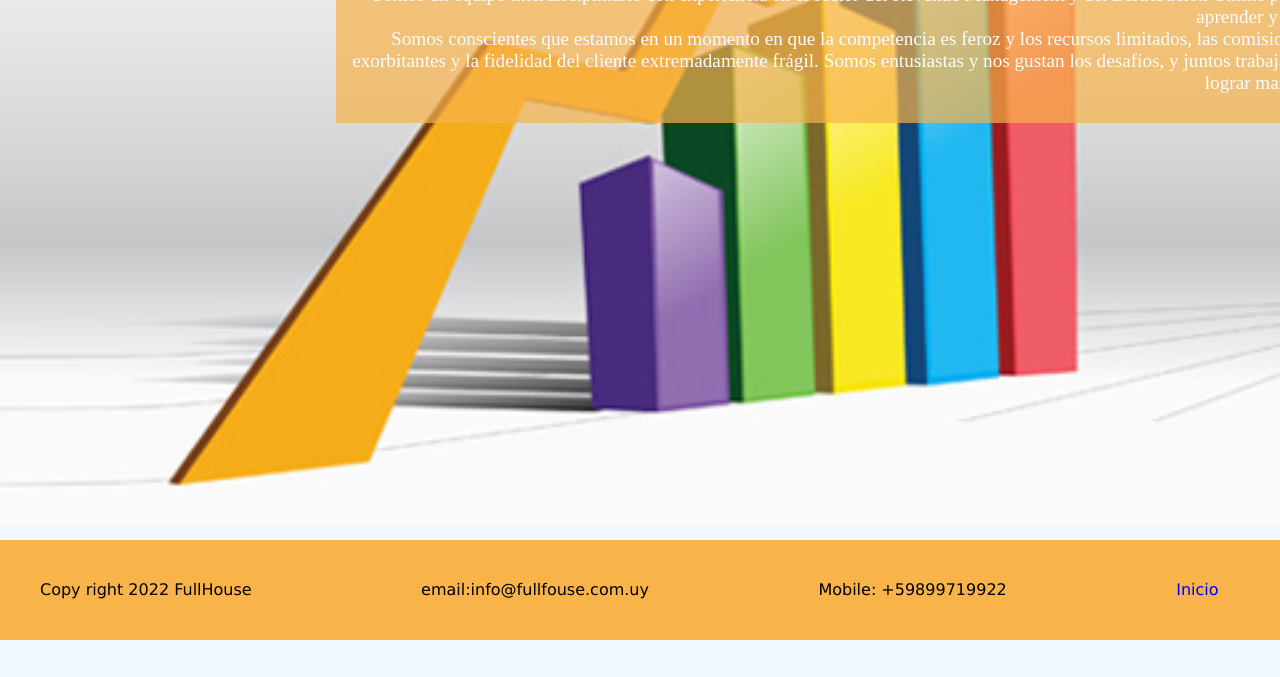
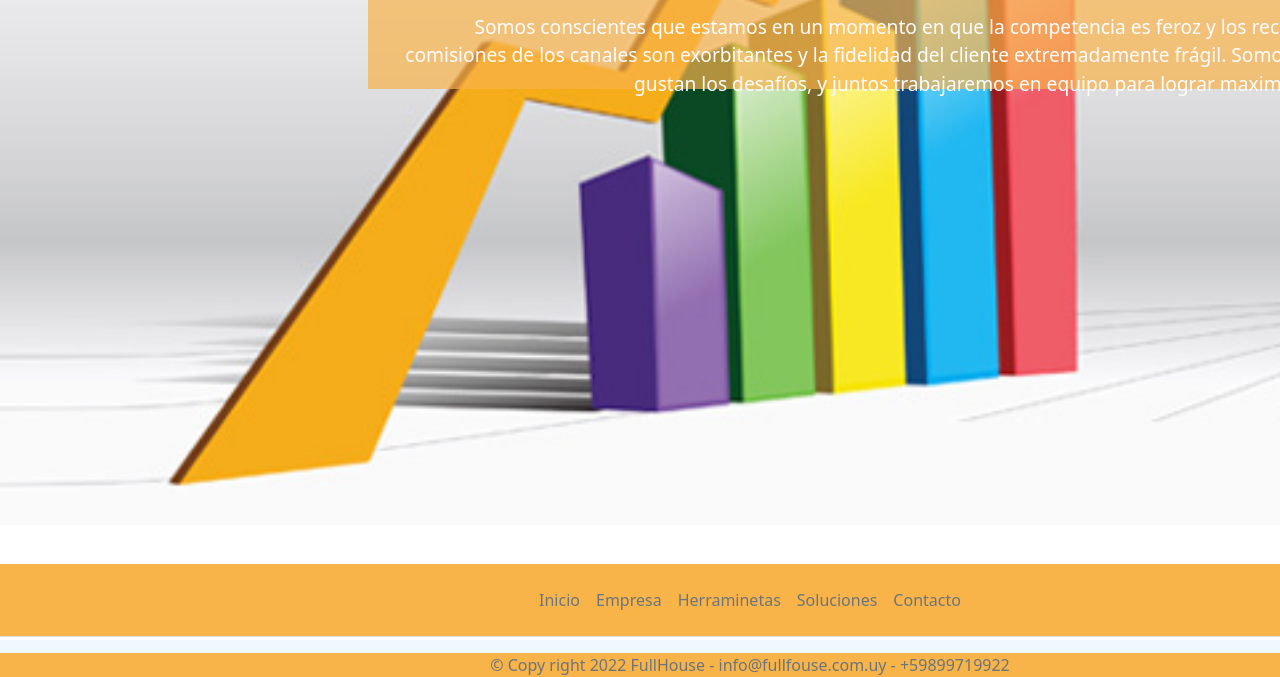
Before and after one commit to PabloMMA/fullhouse, a plain HTML site: page paginas/empresa.html in a window 1280 px wide. Shown: the part 487-1164 px from the top of the page. Before the commit the page ends 1127 px from the top, so only its background shows below. Drawn offline with nearby package versions, Linux system fonts and the light colour scheme.

Commit message:
boostrap

```diff
--- a/css/estilo.css
+++ b/css/estilo.css
@@ -194,6 +194,10 @@ ul{
     color: #fcfcfc;
 }
 
+.colorFooter{
+    background-color: #F8B349;
+}
+
 .pieDePagina{
     margin-bottom: 0%;
     height: 100px;
--- a/paginas/empresa.html
+++ b/paginas/empresa.html
@@ -4,6 +4,7 @@
     <meta charset="UTF-8">
     <meta http-equiv="X-UA-Compatible" content="IE=edge">
     <meta name="viewport" content="width=device-width, initial-scale=1.0">
+    <link href="https://cdn.jsdelivr.net/npm/bootstrap@5.1.3/dist/css/bootstrap.min.css" rel="stylesheet" integrity="sha384-1BmE4kWBq78iYhFldvKuhfTAU6auU8tT94WrHftjDbrCEXSU1oBoqyl2QvZ6jIW3" crossorigin="anonymous">
     <title>Empresa</title>
     <link rel="stylesheet" href="/css/estilo.css">
 </head>
@@ -53,21 +54,17 @@
                     </div>
                 </section>
             </Main>
-            <footer class="pieDePagina">
-                <div class="pie__contenedor">
-                <ul class="pie__lista">
-                    <li class="pie">Copy right 2022 FullHouse</li>
-                    <li class="pie">email:info@fullfouse.com.uy</li>
-                    <li class="pie">Mobile: +59899719922</li>
-                    <li class="pie">
-                        <a href="index.html">Inicio</a>
-                    </li>
-                    <li class="pie">
-                        <a href="contacto.html">Contacto</a>
-                    </li>
+            <footer class="py-3 my-4 colorFooter">
+                <ul class="nav justify-content-center border-bottom pb-3 mb-3 colorFooter ">
+                  <li class="nav-item"><a href="index.html" class="nav-link px-2 text-muted">Inicio</a></li>
+                  <li class="nav-item"><a href="empresa.html" class="nav-link px-2 text-muted">Empresa</a></li>
+                  <li class="nav-item"><a href="herraminetas.html" class="nav-link px-2 text-muted">Herraminetas</a></li>
+                  <li class="nav-item"><a href="soluciones.html" class="nav-link px-2 text-muted">Soluciones</a></li>
+                  <li class="nav-item"><a href="contacto.html" class="nav-link px-2 text-muted">Contacto</a></li>
                 </ul>
-                </div>
+                <p class="text-center text-muted colorFooter">© Copy right 2022 FullHouse - info@fullfouse.com.uy - +59899719922</p>
             </footer>
         </section>
+        <script src="https://cdn.jsdelivr.net/npm/bootstrap@5.1.3/dist/js/bootstrap.bundle.min.js" integrity="sha384-ka7Sk0Gln4gmtz2MlQnikT1wXgYsOg+OMhuP+IlRH9sENBO0LRn5q+8nbTov4+1p" crossorigin="anonymous"></script>
     </body>
 </html>
```
Also changed, not shown: index.html (+14 -2 lines).
